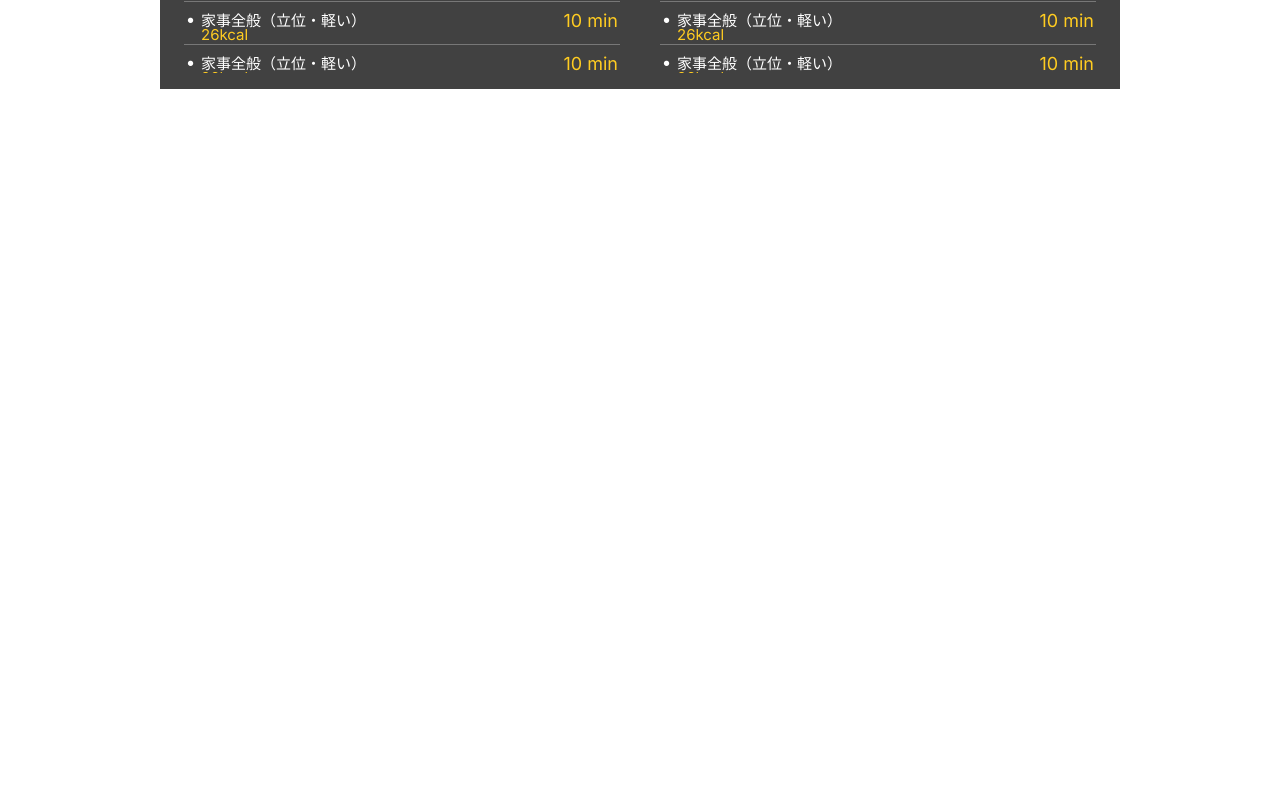
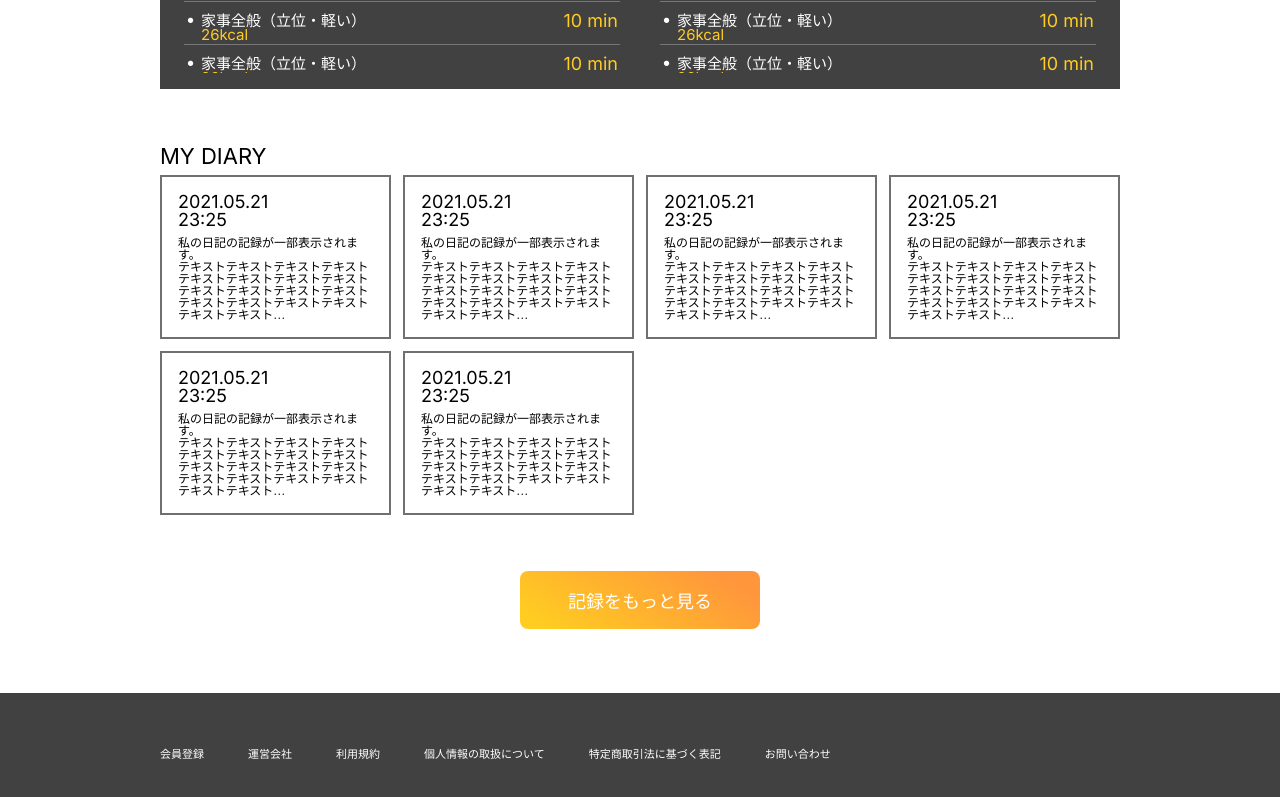
Before and after one commit to nguyennghi3489/healthy-web, a React (Create React App) app: page / in a window 1280 px wide. Shown: the part 649-1446 px from the top of the page. Before the commit the page ends 800 px from the top, so only its background shows below. Built offline with nearby package versions, Linux system fonts and the light colour scheme.

Commit message:
feat: add my diary components

```diff
--- a/src/index.css
+++ b/src/index.css
@@ -142,6 +142,7 @@ table {
   --color-dark-600: #2e2e2e;
   --color-dark-500: #414141;
   --color-gray-400: #777777;
+  --color-gray-300: #707070;
 
   --spacing-05: 2px;
   --spacing-1: 4px;
--- /dev/null
+++ b/src/pages/my-record/components/my-diary/index.tsx
@@ -0,0 +1,59 @@
+import styles from "./my-diary.module.css";
+
+export const MyDiary = () => {
+  return (
+    <div className={styles.container}>
+      <h3 className={styles.heading}>MY DIARY</h3>
+      <div className={styles.list}>
+        <div className={styles.item}>
+          <h4 className={styles.time}>2021.05.21 23:25</h4>
+          <p className={styles.description}>
+            私の日記の記録が一部表示されます。
+            <br />
+            テキストテキストテキストテキストテキストテキストテキストテキストテキストテキストテキストテキストテキストテキストテキストテキストテキストテキスト…
+          </p>
+        </div>
+        <div className={styles.item}>
+          <h4 className={styles.time}>2021.05.21 23:25</h4>
+          <p className={styles.description}>
+            私の日記の記録が一部表示されます。
+            <br />
+            テキストテキストテキストテキストテキストテキストテキストテキストテキストテキストテキストテキストテキストテキストテキストテキストテキストテキスト…
+          </p>
+        </div>
+        <div className={styles.item}>
+          <h4 className={styles.time}>2021.05.21 23:25</h4>
+          <p className={styles.description}>
+            私の日記の記録が一部表示されます。
+            <br />
+            テキストテキストテキストテキストテキストテキストテキストテキストテキストテキストテキストテキストテキストテキストテキストテキストテキストテキスト…
+          </p>
+        </div>
+        <div className={styles.item}>
+          <h4 className={styles.time}>2021.05.21 23:25</h4>
+          <p className={styles.description}>
+            私の日記の記録が一部表示されます。
+            <br />
+            テキストテキストテキストテキストテキストテキストテキストテキストテキストテキストテキストテキストテキストテキストテキストテキストテキストテキスト…
+          </p>
+        </div>
+        <div className={styles.item}>
+          <h4 className={styles.time}>2021.05.21 23:25</h4>
+          <p className={styles.description}>
+            私の日記の記録が一部表示されます。
+            <br />
+            テキストテキストテキストテキストテキストテキストテキストテキストテキストテキストテキストテキストテキストテキストテキストテキストテキストテキスト…
+          </p>
+        </div>
+        <div className={styles.item}>
+          <h4 className={styles.time}>2021.05.21 23:25</h4>
+          <p className={styles.description}>
+            私の日記の記録が一部表示されます。
+            <br />
+            テキストテキストテキストテキストテキストテキストテキストテキストテキストテキストテキストテキストテキストテキストテキストテキストテキストテキスト…
+          </p>
+        </div>
+      </div>
+    </div>
+  );
+};
--- /dev/null
+++ b/src/pages/my-record/components/my-diary/my-diary.module.css
@@ -0,0 +1,28 @@
+.heading {
+  font-size: var(--font-xxlg);
+  font-family: "Inter";
+  margin-bottom: var(--spacing-2);
+}
+.list {
+  max-width: var(--max-width);
+  display: grid;
+  grid-template-columns: 1fr 1fr 1fr 1fr;
+  gap: var(--spacing-3);
+  margin: 0 auto;
+  margin-bottom: var(--spacing-6);
+}
+.item {
+  border: 2px solid var(--color-gray-300);
+  padding: var(--spacing-4);
+}
+
+.time {
+  width: 100px;
+  margin-bottom: var(--spacing-2);
+  font-family: "Inter";
+  font-size: var(--font-lg);
+}
+
+.description {
+  font-size: var(--font-xxs);
+}
--- a/src/pages/my-record/index.tsx
+++ b/src/pages/my-record/index.tsx
@@ -1,5 +1,8 @@
+import { Button } from "../../components/button";
+import { Footer } from "../../components/footer";
 import { Header } from "../../components/header";
 import { RecordBox } from "../../components/record-box";
+import { MyDiary } from "./components/my-diary";
 import { MyExercise } from "./components/my-exercise";
 import styles from "./my-record.module.css";
 
@@ -28,10 +31,19 @@ export const MyRecord = () => {
 
         <div>Body Record</div>
 
-        <div>
+        <div className={styles.myExcercise}>
           <MyExercise />
         </div>
+
+        <div className={styles.myDiary}>
+          <MyDiary />
+        </div>
+
+        <div className={styles.viewMore}>
+          <Button>記録をもっと見る</Button>
+        </div>
       </div>
+      <Footer />
     </div>
   );
 };
--- a/src/pages/my-record/my-record.module.css
+++ b/src/pages/my-record/my-record.module.css
@@ -8,3 +8,17 @@
   justify-content: space-between;
   margin: var(--spacing-14) auto;
 }
+
+.myExcercise {
+  margin-bottom: var(--spacing-14);
+}
+
+.myDiary {
+  margin-bottom: var(--spacing-14);
+}
+
+.viewMore {
+  display: flex;
+  justify-content: center;
+  margin-bottom: var(--spacing-16);
+}
```
